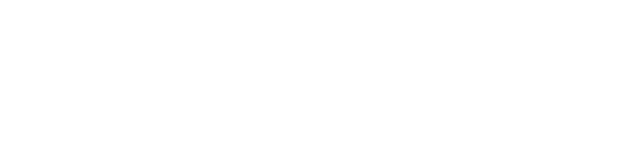
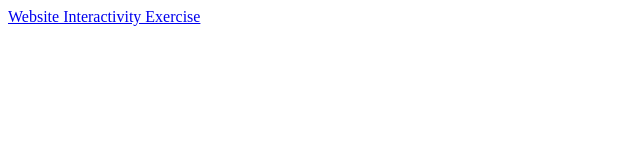
Before and after one commit to meetomkar/website-interactivity-exercise, a plain HTML site: page index.html in a window 1280 px wide. Shown: the whole page, without its empty margins (0-640 px from the left). Drawn offline with Linux system fonts and the light colour scheme.

Commit message:
Update index.html

```diff
--- a/index.html
+++ b/index.html
@@ -3,6 +3,7 @@
 <head>
     <meta charset="UTF-8">
     <title>Document</title>
+    <a href="exercise.html">Website Interactivity Exercise</a>
 </head>
 <body>
 
```
